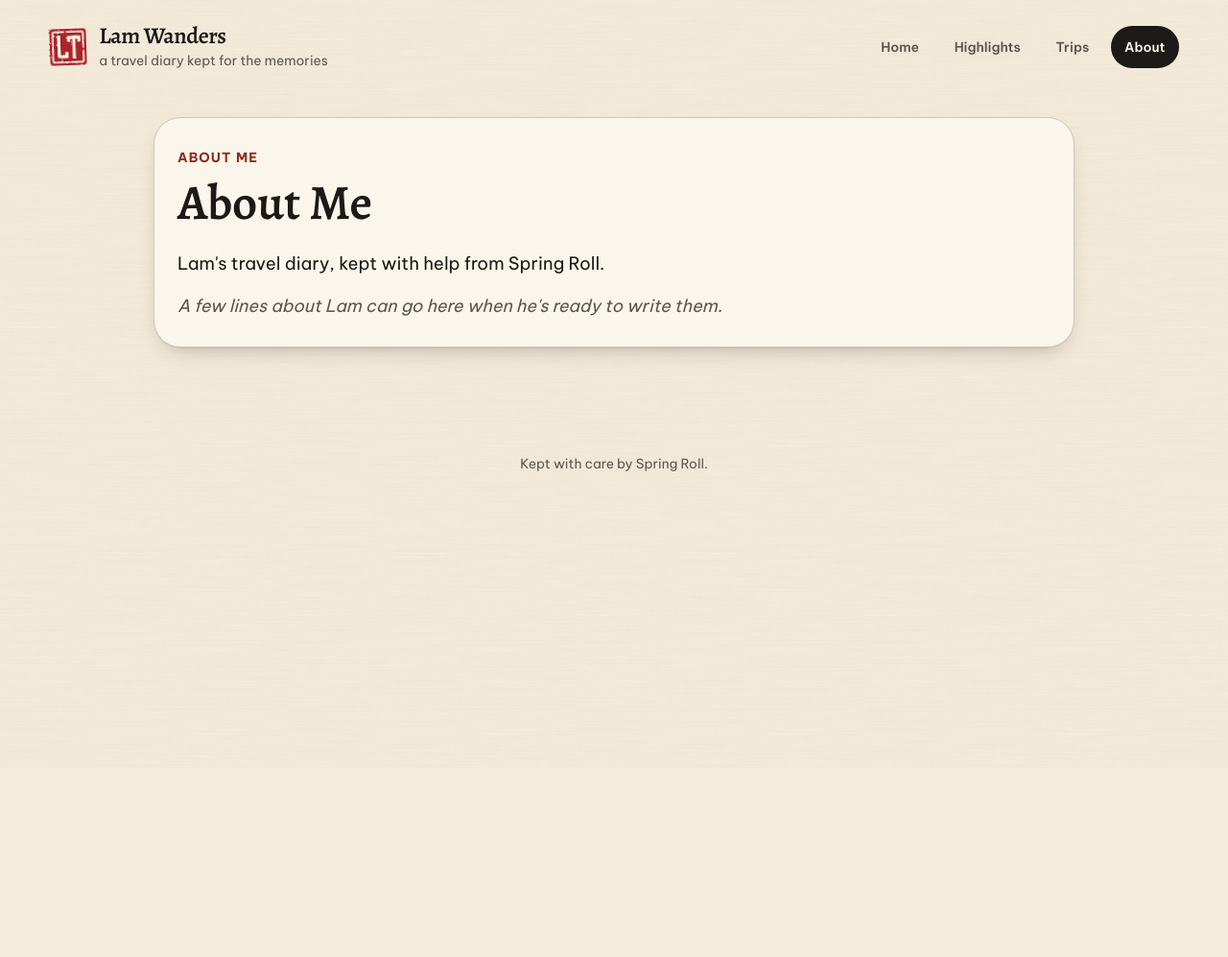
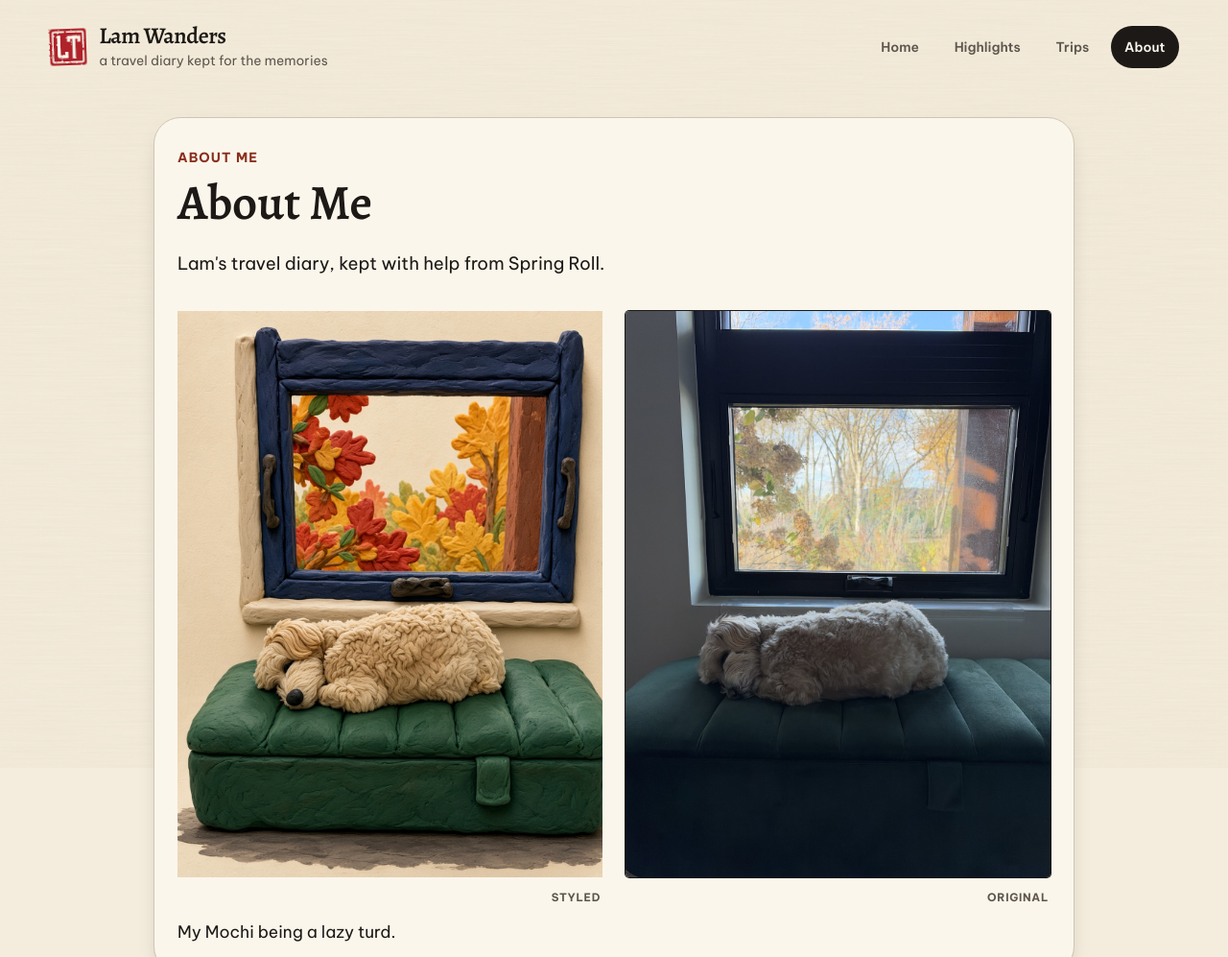
Before and after one commit to L2D2-alpha/lam-wanders, a plain HTML site: page about.html in a window 1280 px wide. Shown: the top 997 px of the page at 96% size. Before the commit the page ends 800 px from the top, so only its background shows below. Drawn offline with Linux system fonts and the light colour scheme.

Commit message:
Add Mochi to the About page, clay and photo

```diff
--- a/about.html
+++ b/about.html
@@ -71,18 +71,30 @@
           <h1 id="about-title">About Me</h1>
         </header>
         <p class="about-intro" id="about-intro">Lam's travel diary, kept with help from Spring Roll.</p>
-        <div class="about-body is-placeholder" id="about-body">
+        <div class="about-body is-placeholder" id="about-body" hidden>
           <p>A few lines about Lam can go here when he's ready to write them.</p>
         </div>
+        <section class="photos about-photos" id="about-photos" hidden aria-label="Photos of Mochi"></section>
+        <p class="about-caption" id="about-caption" hidden></p>
       </article>
 
     </main>
+    <dialog class="lightbox" aria-label="Photo viewer">
+      <div class="lightbox-inner">
+        <button class="lb-btn lb-prev" type="button" aria-label="Previous photo">&#8592;</button>
+        <img alt="">
+        <button class="lb-btn lb-next" type="button" aria-label="Next photo">&#8594;</button>
+        <p class="lb-cap"></p>
+        <button class="lb-btn lb-close" type="button" aria-label="Close">&#215;</button>
+      </div>
+    </dialog>
     <footer class="site-footer">
       <p>Kept with care by Spring Roll.</p>
     </footer>
 
   </div>
   <script src="js/common.js"></script>
+  <script src="js/lightbox.js"></script>
   <script src="js/about.js"></script>
 </body>
 </html>
--- a/css/style.css
+++ b/css/style.css
@@ -969,6 +969,14 @@ a.trip-card:hover, a.trip-card:focus-visible {
 .about-intro { font-size: 1.15rem; margin: 0 0 1rem; }
 .about-body p { margin: 0 0 0.8rem; }
 .about-body p:last-child { margin-bottom: 0; }
+.about-card .photos { padding-top: 1.15rem; }
+.about-caption {
+  margin: 0.85rem 0 0;
+  font-size: 1.08rem;
+  color: var(--ink);
+}
+.about-photos .photo-frame figcaption { justify-content: flex-end; }
+
 
 @media (max-width: 699px) {
   .hl-card { grid-template-columns: 1fr; }
--- a/data/about.json
+++ b/data/about.json
@@ -1,5 +1,18 @@
 {
   "title": "About Me",
   "intro": "Lam's travel diary, kept with help from Spring Roll.",
-  "body": ""
+  "body": "",
+  "photoCaption": "My Mochi being a lazy turd.",
+  "photos": [
+    {
+      "src": "images/about/mochi-nap-clay.jpg",
+      "kind": "styled",
+      "alt": "Clay sculpture of Mochi, a small shaggy cream dog, curled up asleep on a green bench"
+    },
+    {
+      "src": "images/about/mochi-nap.jpg",
+      "kind": "original",
+      "alt": "Mochi, a small shaggy cream dog, curled up asleep on a green bench"
+    }
+  ]
 }
--- a/js/about.js
+++ b/js/about.js
@@ -3,6 +3,8 @@
   var titleEl = document.getElementById("about-title");
   var introEl = document.getElementById("about-intro");
   var bodyEl = document.getElementById("about-body");
+  var photosEl = document.getElementById("about-photos");
+  var captionEl = document.getElementById("about-caption");
 
   function paragraphs(text) {
     return String(text).split(/\n{2,}/).map(function (block) {
@@ -10,13 +12,42 @@
     }).join("");
   }
 
+  function photoFigure(photo) {
+    var kind = photo.kind || "photo";
+    var kindLabel = kind === "styled" ? "Styled" : kind === "original" ? "Original" : "Photo";
+    var alt = photo.alt || "";
+    return (
+      '<figure class="photo-frame ' + Diary.escapeHtml(kind) + '">' +
+        '<button type="button" data-full="' + Diary.escapeHtml(photo.src) + '" aria-label="Open photo: ' + Diary.escapeHtml(alt) + '">' +
+          '<img src="' + Diary.escapeHtml(photo.src) + '" alt="' + Diary.escapeHtml(alt) + '" loading="lazy">' +
+        "</button>" +
+        '<figcaption><span class="kind">' + Diary.escapeHtml(kindLabel) + "</span></figcaption>" +
+      "</figure>"
+    );
+  }
+
   Diary.loadAbout().then(function (about) {
     if (!about) return;
     if (about.title) titleEl.textContent = about.title;
     if (about.intro) introEl.textContent = about.intro;
     if (about.body && String(about.body).trim()) {
+      bodyEl.hidden = false;
       bodyEl.classList.remove("is-placeholder");
       bodyEl.innerHTML = paragraphs(about.body);
+    } else if (bodyEl) {
+      bodyEl.hidden = true;
     }
+    var photos = Array.isArray(about.photos) ? about.photos.filter(function (item) {
+      return item && item.src;
+    }) : [];
+    if (photosEl && photos.length) {
+      photosEl.hidden = false;
+      photosEl.innerHTML = photos.map(photoFigure).join("");
+    }
+    if (captionEl && about.photoCaption) {
+      captionEl.hidden = false;
+      captionEl.textContent = about.photoCaption;
+    }
+    if (window.LamLightbox) window.LamLightbox.init();
   });
 })();
```
Also changed, not shown: images/about/mochi-nap-clay.jpg (added), images/about/mochi-nap.jpg (added).
